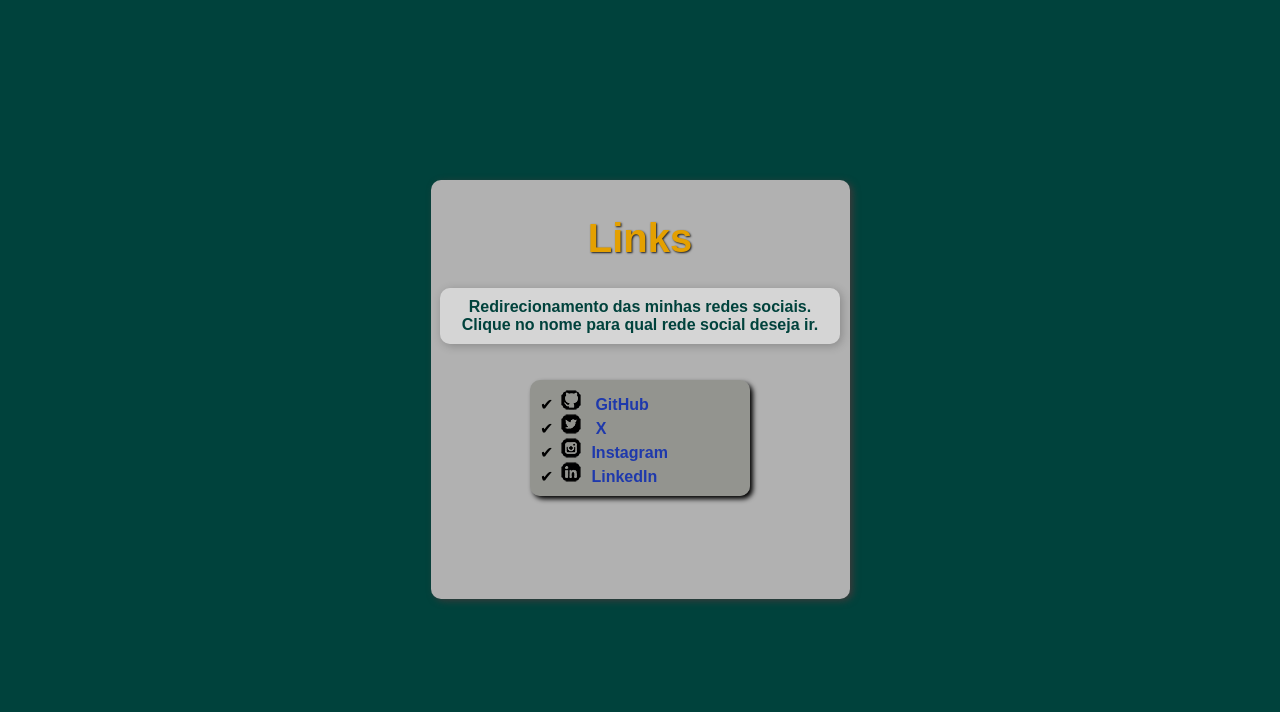
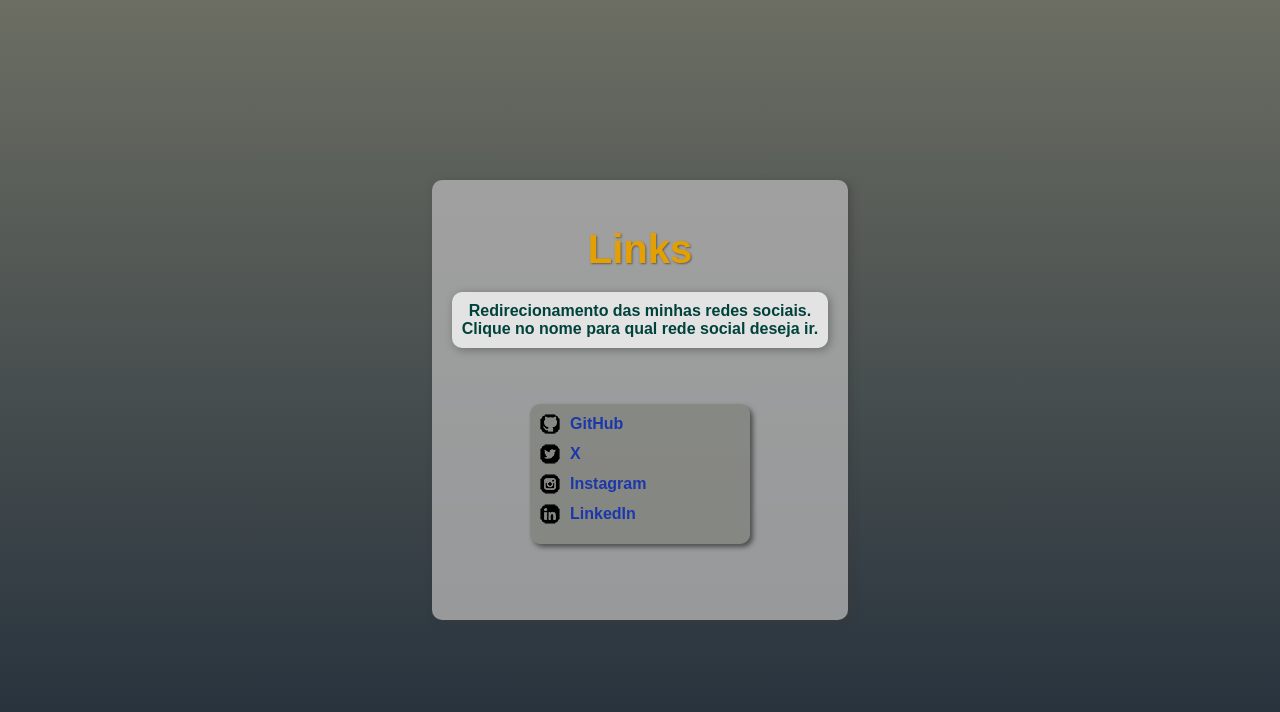
Before and after one commit to washingmg/Links, a plain HTML site: page index.html in a window 1280 px wide. Drawn offline with Linux system fonts and the light colour scheme; a web font is replaced by a local one.

Commit message:
Update style.css

```diff
--- a/assets/style.css
+++ b/assets/style.css
@@ -1,93 +1,108 @@
 @charset "UTF-8";
 
+/* Importar fontes do Google Fonts */
 @import url('https://fonts.googleapis.com/css2?family=Bungee+Spice&family=Playfair+Display:ital,wght@0,400..900;1,400..900&display=swap');
 
-
-
-:root{
-    --cor0: #202C39;
-    --cor1: #6C6E63;
-
+/* Definição das variáveis de cor e fonte */
+:root {
+    --cor-primaria: #202C39;
+    --cor-secundaria: #6C6E63;
     --fonte-padrao: Arial, Helvetica, sans-serif;
     --fonte-destaque: 'Bungee Spice', sans-serif;
 }
 
-body{
-    background-color: #00423c;
-    margin: auto;
-    padding-top: 180px;
-
-
-
-}
-main{
-    background-color: rgb(177, 177, 177);
-    border-radius: 10px;
-    box-shadow: 3px 2px 7px rgb(58, 58, 58);
-    margin: auto;
-    max-width: 400px;
-    height: 400px;
-    padding: 9.5px;
-
+/* Estilo global para o corpo da página */
+body {
+    background-image: linear-gradient(to top, var(--cor-primaria), var(--cor-secundaria));
+    margin: 0;
+    padding: 0;
+    display: flex;
+    justify-content: center;
+    align-items: center;
+    height: 100vh;
+    font-family: var(--fonte-padrao);
 }
 
-main > h1{
+/* Estilo do contêiner principal */
+main {
+    background-color: rgba(177, 177, 177, 0.8);
+    border-radius: 10px;
+    box-shadow: 3px 2px 7px rgba(58, 58, 58, 0.5);
+    max-width: 400px;
+    min-height: 400px;
+    height: auto;
+    padding: 20px;
+}
+
+/* Estilo do título principal */
+main > h1 {
     color: #e4a000;
     text-align: center;
-    text-shadow: 1px 1px 2px rgb(31, 31, 31);
+    text-shadow: 1px 1px 2px rgba(31, 31, 31, 0.5);
     font-weight: bold;
     font-size: 2.5em;
     font-family: var(--fonte-destaque);
-
+    margin-bottom: 20px;
 }
 
-main > p{
-    background-color: rgba(245, 245, 245, 0.534);
-    margin: auto;
-    font-family: var(--fonte-padrao);
+/* Estilo do parágrafo */
+main > p {
+    background-color: rgba(245, 245, 245, 0.8);
     text-align: center;
     color: #00423c;
     border-radius: 10px;
     font-weight: bold;
-    box-shadow: 2px 2px 10px rgba(0, 0, 0, 0.226);
+    box-shadow: 2px 2px 10px rgba(0, 0, 0, 0.3);
     padding: 10px;
+    margin-bottom: 20px;
 }
 
-main > p:hover{
+/* Efeito de hover para o parágrafo */
+main > p:hover {
     background-color: rgb(255, 0, 0);
     color: whitesmoke;
     transition-duration: 1s;
 }
 
-main a{
+/* Estilo dos links */
+main a {
     color: rgba(10, 40, 177, 0.849);
-    margin: auto;
-    font-family: var(--fonte-padrao);
-    text-align: center;
     font-weight: bold;
     text-decoration: none;
 }
 
-main ul{
-    list-style-type: '\2714\00A0';
-    background-color: #6c6e636e;
+/* Efeito de hover para os links */
+main a:hover {
+    color: red;
+    text-decoration: underline;
+}
+
+/* Estilo da lista não ordenada */
+main ul {
+    list-style-type: none;
+    background-color: rgba(108, 110, 99, 0.43);
     width: 200px;
     border-radius: 10px;
     padding: 10px;
     margin: auto;
-    list-style-position: inside;
-    box-shadow: 3px 3px 5px black;
+    box-shadow: 3px 3px 5px rgba(0, 0, 0, 0.5);
 }
 
+/* Estilo dos itens da lista */
+main li {
+    display: flex;
+    align-items: center;
+    margin-bottom: 10px;
+}
+
+/* Estilo das imagens dentro dos itens da lista */
 li img {
     margin-right: 10px;
+    max-width: 24px;
 }
 
-main a{
-    text-decoration: '\00A0';
+/* Efeito de hover para os itens da lista */
+main li:hover {
+    background-color: rgba(0, 0, 0, 0.1);
+    border-radius: 5px;
 }
-
-main a:hover{
-    color: red;
-    text-decoration: underline;
-}
```
